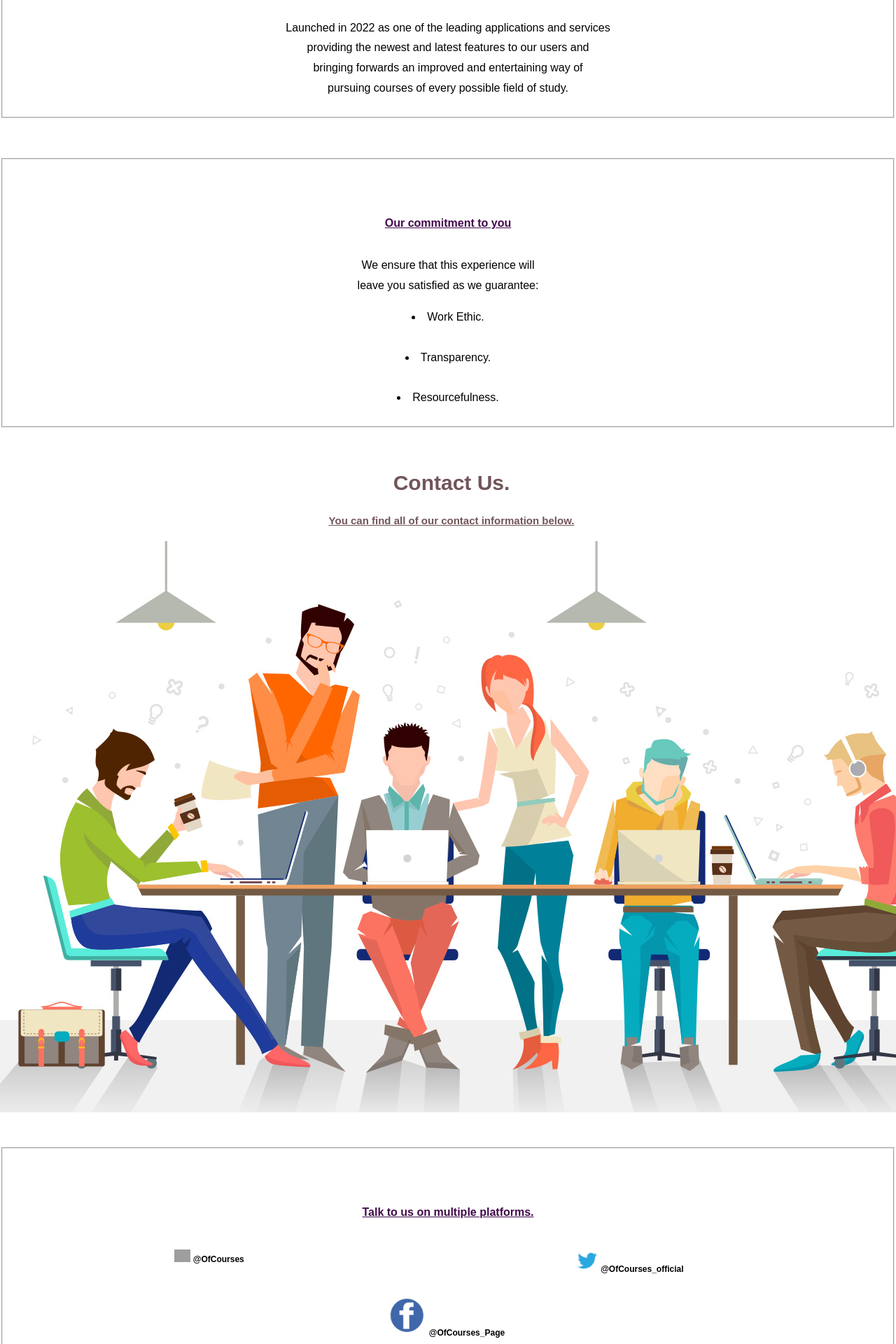
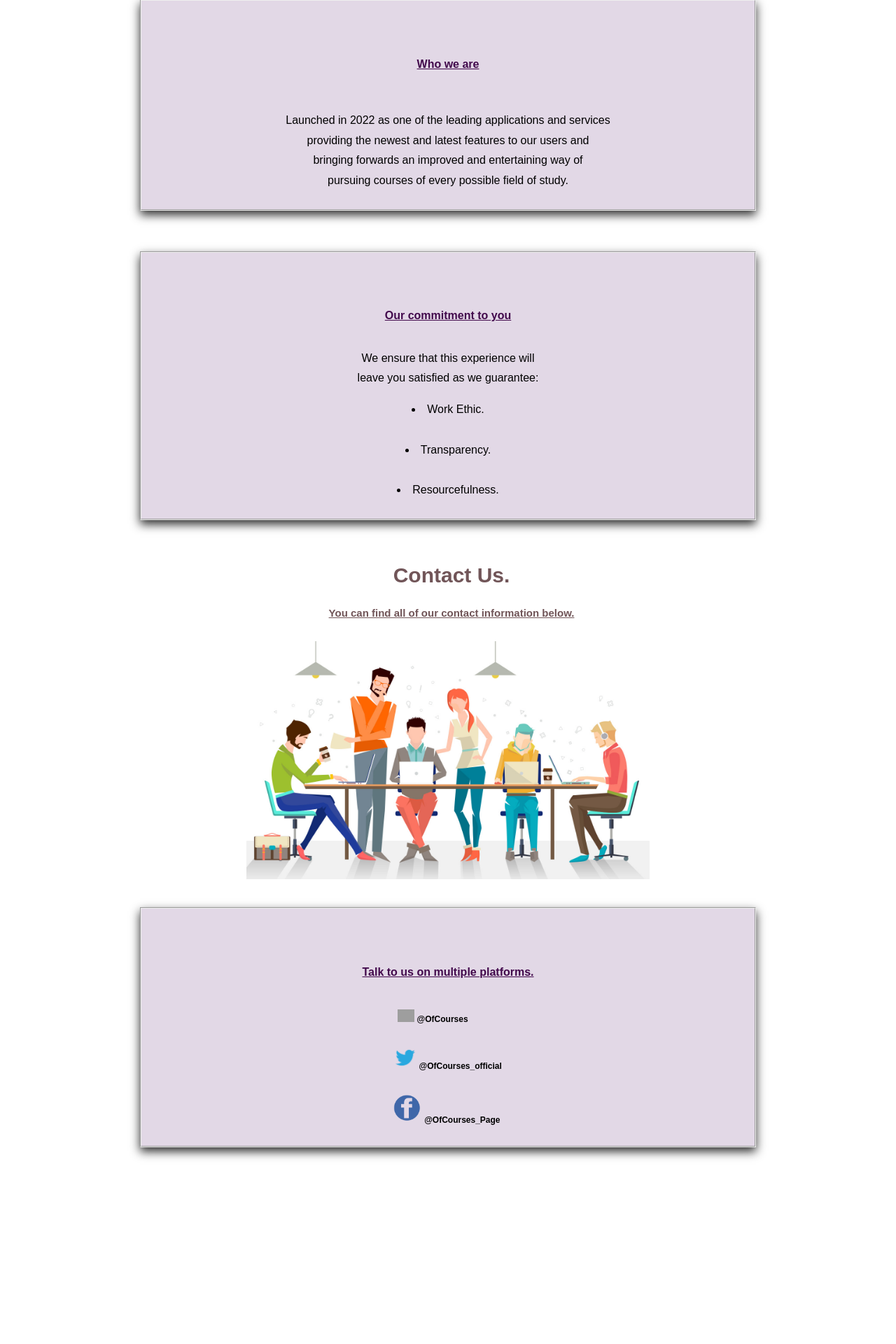
Before and after one commit to eponari/OfCourses, a PHP site: page / in a window 1280 px wide; the page is wider, and only the part inside the window is pictured. Shown: the part 2082-4002 px from the top of that part at 70% size. After the commit the page ends 3738 px from the top of that part, so only its background shows below. Run offline with PHP 8.4, Linux system fonts and the light colour scheme; grey boxes are pictures that could not be loaded.

Commit message:
Update styleIndex.css

```diff
--- a/Source Code/css/styleIndex.css
+++ b/Source Code/css/styleIndex.css
@@ -6,24 +6,23 @@
 	color: #5a5c5a;
 }
 
-.img-container {
 
-    justify-content: center;
-    display: flex;
-    flex-direction: row;
-    flex-wrap: wrap;
-}
-
-.img-container >div {
-    justify-content: center;
-    box-shadow: 0 6px 13px rgb(0 0 0 / 0.2);
-    margin: 10px;
-    padding: 20px;
-    font-size: 13px;
-    color: black;
+.img-fluid {
+    padding-top: 10px;
+    display: block;
+    margin-left: auto;
+    margin-right: auto;
+    width: 45%;
 
 }
 
+fieldset {
+
+    margin-right: 200px;
+    margin-left: 200px;
+    background-color: rgb(226, 216, 230);
+    box-shadow:0 6px 13px rgba(40, 40, 40, 0.97);
+}
 
 
 h2 {
@@ -61,6 +60,25 @@
 	padding-left: 10px;
 	color: #715558;
 }
+
+.img-container {
+
+    justify-content: center;
+    display: flex;
+    flex-direction: row;
+    flex-wrap: wrap;
+}
+
+.img-container >div {
+    justify-content: center;
+    box-shadow: 0 6px 13px rgb(0 0 0 / 0.2);
+    margin: 10px;
+    padding: 20px;
+    font-size: 13px;
+    color: black;
+
+}
+
 
 .flex-container {
     box-shadow: 0 3px 10px rgb(0 0 0 / 0.2);
```
